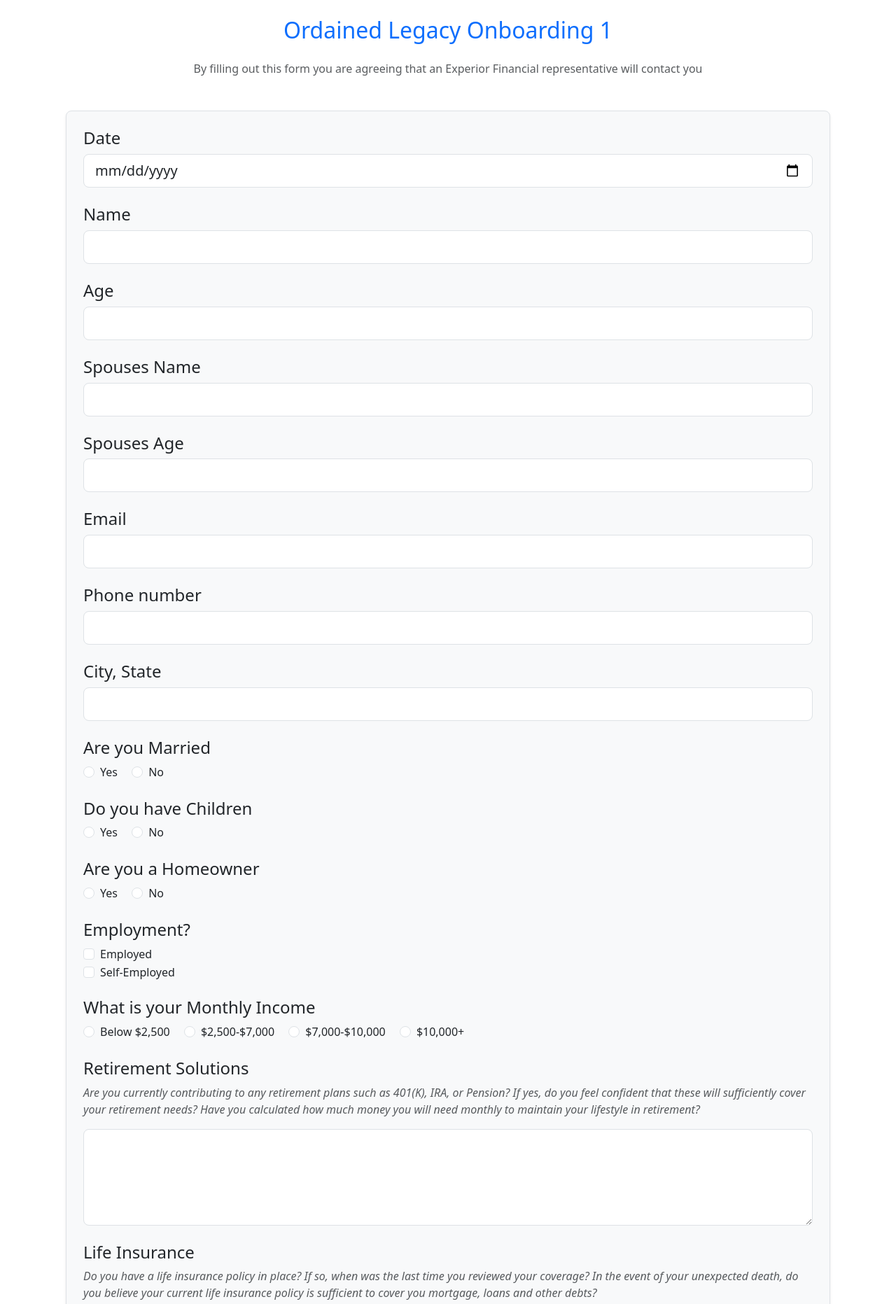
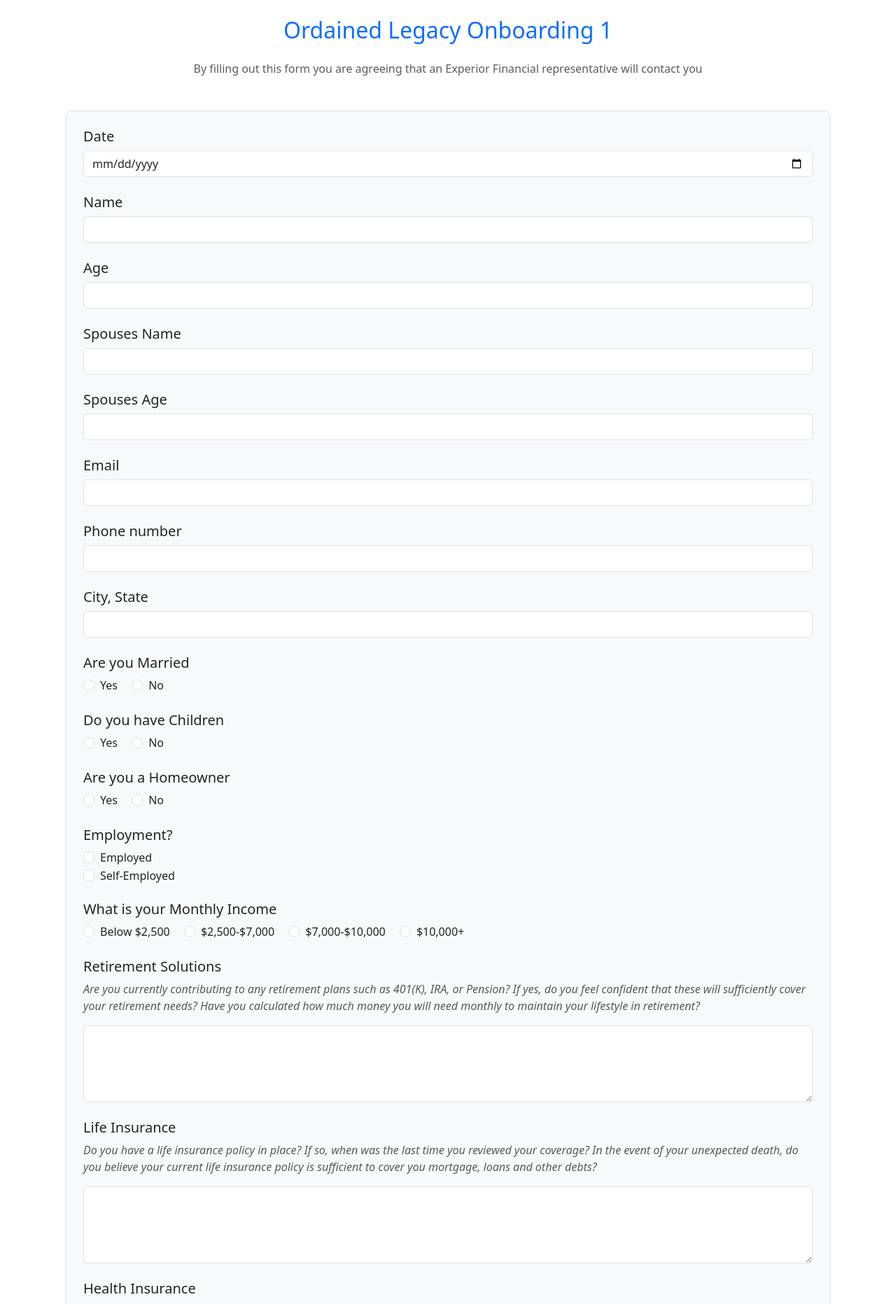
Before and after one commit to maxmeadowcroft/SplashTechForms, a Django app: page /app/form/2fff5f0cfed9f489/fill/ in a window 1280 px wide. Shown: the part 56-1919 px from the top of the page at 70% size. Run offline with Django 5.2, Linux system fonts and the light colour scheme; data comes from the database, SQL or seed files in the repository; some libraries are stand-ins or nearby versions.

Commit message:
re styled a bit for the fill section

```diff
--- a/splashTechForms/builder/templates/builder/fill_form.html
+++ b/splashTechForms/builder/templates/builder/fill_form.html
@@ -13,18 +13,18 @@
         {% for field in form.fields.all %}
         <div class="mb-4">
             <!-- Field Title as h4, description italicized and subtle -->
-            <h4 class="form-label text-dark mb-2">{{ field.label }}</h4>
+            <h5 class="form-label text-dark mb-2">{{ field.label }}</h5>
             {% if field.description %}
             <p class="text-muted mb-3"><em>{{ field.description }}</em></p>
             {% endif %}
 
             <!-- Text Field -->
             {% if field.field_type == "text" %}
-            <input type="text" class="form-control form-control-lg" name="{{ field.label }}" {% if field.required %}required{% endif %}>
+            <input type="text" class="form-control form-control-md" name="{{ field.label }}" {% if field.required %}required{% endif %}>
 
             <!-- Textarea -->
             {% elif field.field_type == "textarea" %}
-            <textarea class="form-control form-control-lg" name="{{ field.label }}" rows="4" {% if field.required %}required{% endif %}></textarea>
+            <textarea class="form-control form-control-md" name="{{ field.label }}" rows="4" {% if field.required %}required{% endif %}></textarea>
 
             <!-- Radio Buttons -->
             {% elif field.field_type == "radio" %}
@@ -45,11 +45,11 @@
 
             <!-- Date Field -->
             {% elif field.field_type == "date" %}
-            <input type="date" class="form-control form-control-lg" name="{{ field.label }}" {% if field.required %}required{% endif %}>
+            <input type="date" class="form-control form-control-md" name="{{ field.label }}" {% if field.required %}required{% endif %}>
 
             <!-- Email Field -->
             {% elif field.field_type == "email" %}
-            <input type="email" class="form-control form-control-lg" name="{{ field.label }}" {% if field.required %}required{% endif %}>
+            <input type="email" class="form-control form-control-md" name="{{ field.label }}" {% if field.required %}required{% endif %}>
 
             <!-- Checkboxes -->
             {% elif field.field_type == "checkbox" %}
```
